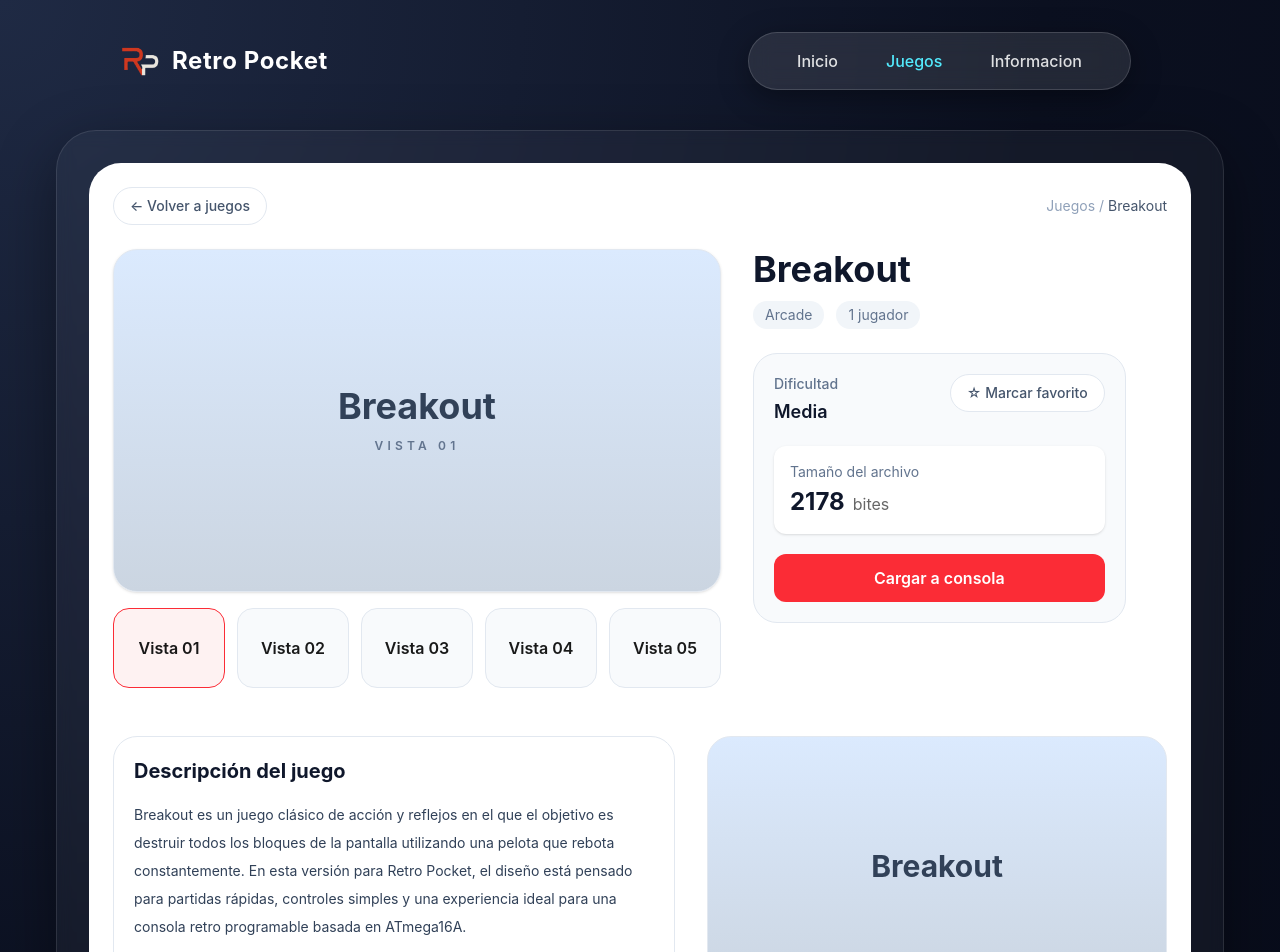
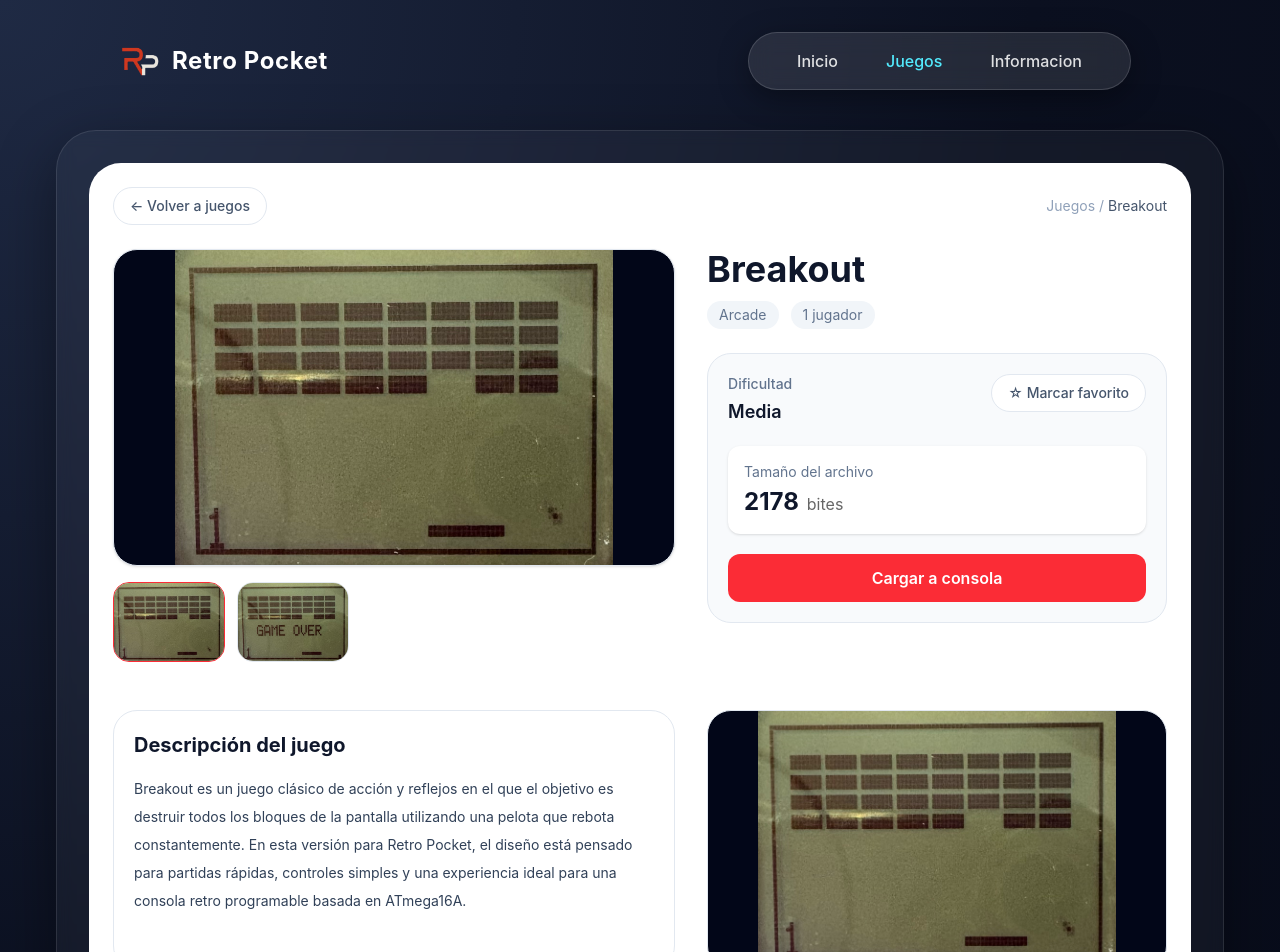
Before and after one commit to LeoDuffed/retro-pocket, a React (Vite) app: page /juegos/breakout in a window 1280 px wide. Shown: the top 952 px of the page. Built offline with nearby package versions, Linux system fonts and the light colour scheme.

Commit message:
ya se ven las fotos del juego, y el codigo final de break out

```diff
--- a/src/pages/GameDetail.jsx
+++ b/src/pages/GameDetail.jsx
@@ -19,6 +19,12 @@ const games = {
     tags: ["Arcade", "Retro", "Puntaje", "1 jugador", "Clásico"],
     size: "2818",
     players: "1 jugador",
+    screenshots: [
+      { src: "/img/snake1.png", alt: "Captura 1 de Snake" },
+      { src: "/img/snake2.png", alt: "Captura 2 de Snake" },
+      { src: "/img/snake3.png", alt: "Captura 3 de Snake" },
+      { src: "/img/snake4.png", alt: "Captura 4 de Snake" },
+    ],
   },
   breakout: {
     slug: "breakout",
@@ -33,6 +39,10 @@ const games = {
     tags: ["Arcade", "Reflejos", "Retro", "1 jugador", "Rápido"],
     size: "2178",
     players: "1 jugador",
+    screenshots: [
+      { src: "/img/break1.png", alt: "Captura 1 de Breakout" },
+      { src: "/img/break2.png", alt: "Captura 2 de Breakout" },
+    ],
   },
   dodge: {
     slug: "dodge",
@@ -47,6 +57,11 @@ const games = {
     tags: ["Arcade", "Reflejos", "Supervivencia", "1 jugador", "Rápido"],
     size: "2356",
     players: "1 jugador",
+    screenshots: [
+      { src: "/img/dodge1.png", alt: "Captura 1 de Dodge Obstacles" },
+      { src: "/img/dodge2.png", alt: "Captura 2 de Dodge Obstacles" },
+      { src: "/img/dodge3.png", alt: "Captura 3 de Dodge Obstacles" },
+    ],
   },
   space: {
     slug: "space",
@@ -61,6 +76,10 @@ const games = {
     tags: ["Arcade", "Shooter", "Retro", "1 jugador", "Oleadas"],
     size: "3658",
     players: "1 jugador",
+    screenshots: [
+      { src: "/img/space1.png", alt: "Captura 1 de Space Invaders" },
+      { src: "/img/space2.png", alt: "Captura 2 de Space Invaders" },
+    ],
   },
   jump: {
     slug: "jump",
@@ -75,6 +94,7 @@ const games = {
     tags: ["Arcade", "Plataformas", "Runner", "1 jugador", "Reflejos"],
     size: "922",
     players: "1 jugador",
+    screenshots: [{ src: "/img/jump.png", alt: "Imagen de Jump N Run" }],
   },
   /*
   tetris: {
@@ -113,7 +133,7 @@ export default function GameDetail() {
   const { slug } = useParams();
   const game = games[slug];
 
-  const [selectedShot, setSelectedShot] = useState(0);
+  const [selectedShotsBySlug, setSelectedShotsBySlug] = useState({});
   const [favorite, setFavorite] = useState(false);
 
   const uploadGame = async () => {
@@ -145,7 +165,9 @@ export default function GameDetail() {
     );
   }
 
-  const thumbnails = ["01", "02", "03", "04", "05"];
+  const screenshots = game.screenshots ?? [];
+  const selectedShot = selectedShotsBySlug[slug] ?? 0;
+  const selectedScreenshot = screenshots[selectedShot] ?? screenshots[0];
 
   return (
     <main className="w-full">
@@ -166,29 +188,39 @@ export default function GameDetail() {
 
           <div className="grid gap-8 lg:grid-cols-[1.1fr_0.9fr]">
             <div>
-              <div className="overflow-hidden rounded-3xl border border-slate-200 bg-[linear-gradient(180deg,#dbeafe,#cbd5e1)] shadow-sm">
-                <div className="flex aspect-video flex-col items-center justify-center text-slate-700">
-                  <span className="text-3xl font-bold md:text-4xl">
-                    {game.title}
-                  </span>
-                  <span className="mt-3 text-xs font-semibold uppercase tracking-[0.35em] text-slate-500">
-                    Vista {thumbnails[selectedShot]}
-                  </span>
+              <div className="overflow-hidden rounded-3xl border border-slate-200 bg-slate-950 shadow-sm">
+                <div className="flex aspect-video items-center justify-center">
+                  <img
+                    src={selectedScreenshot.src}
+                    alt={selectedScreenshot.alt}
+                    className="h-full w-full object-contain"
+                  />
                 </div>
               </div>
 
               <div className="mt-4 flex gap-3 overflow-x-auto pb-2">
-                {thumbnails.map((thumb, index) => (
+                {screenshots.map((screenshot, index) => (
                   <button
-                    key={`${thumb}-${index}`}
-                    onClick={() => setSelectedShot(index)}
-                    className={`flex h-20 w-28 shrink-0 items-center justify-center rounded-2xl border text-base font-semibold transition text-black/90 ${
+                    key={screenshot.src}
+                    onClick={() =>
+                      setSelectedShotsBySlug((prev) => ({
+                        ...prev,
+                        [slug]: index,
+                      }))
+                    }
+                    className={`flex h-20 w-28 shrink-0 items-center justify-center overflow-hidden rounded-2xl border bg-slate-950 transition ${
                       selectedShot === index
-                        ? "border-red-500 bg-red-50"
-                        : "border-slate-200 bg-slate-50 hover:border-slate-300"
+                        ? "border-red-500"
+                        : "border-slate-200 hover:border-slate-300"
                     }`}
+                    aria-label={`Ver ${screenshot.alt}`}
                   >
-                    Vista {thumb}
+                    <img
+                      src={screenshot.src}
+                      alt={screenshot.alt}
+                      className="h-full w-full object-cover"
+                      loading="lazy"
+                    />
                   </button>
                 ))}
               </div>
@@ -268,10 +300,13 @@ export default function GameDetail() {
               </p>
             </div>
 
-            <div className="overflow-hidden rounded-3xl border border-slate-200 bg-[linear-gradient(180deg,#dbeafe,#cbd5e1)]">
-              <div className="flex aspect-video items-center justify-center text-3xl font-bold text-slate-700">
-                {game.title}
-              </div>
+            <div className="overflow-hidden rounded-3xl border border-slate-200 bg-slate-950">
+              <img
+                src={screenshots[0].src}
+                alt={screenshots[0].alt}
+                className="aspect-video h-full w-full object-contain"
+                loading="lazy"
+              />
             </div>
           </div>
 
```
Also changed, not shown: 1 other file (tests, documents, lock files or other folders).
